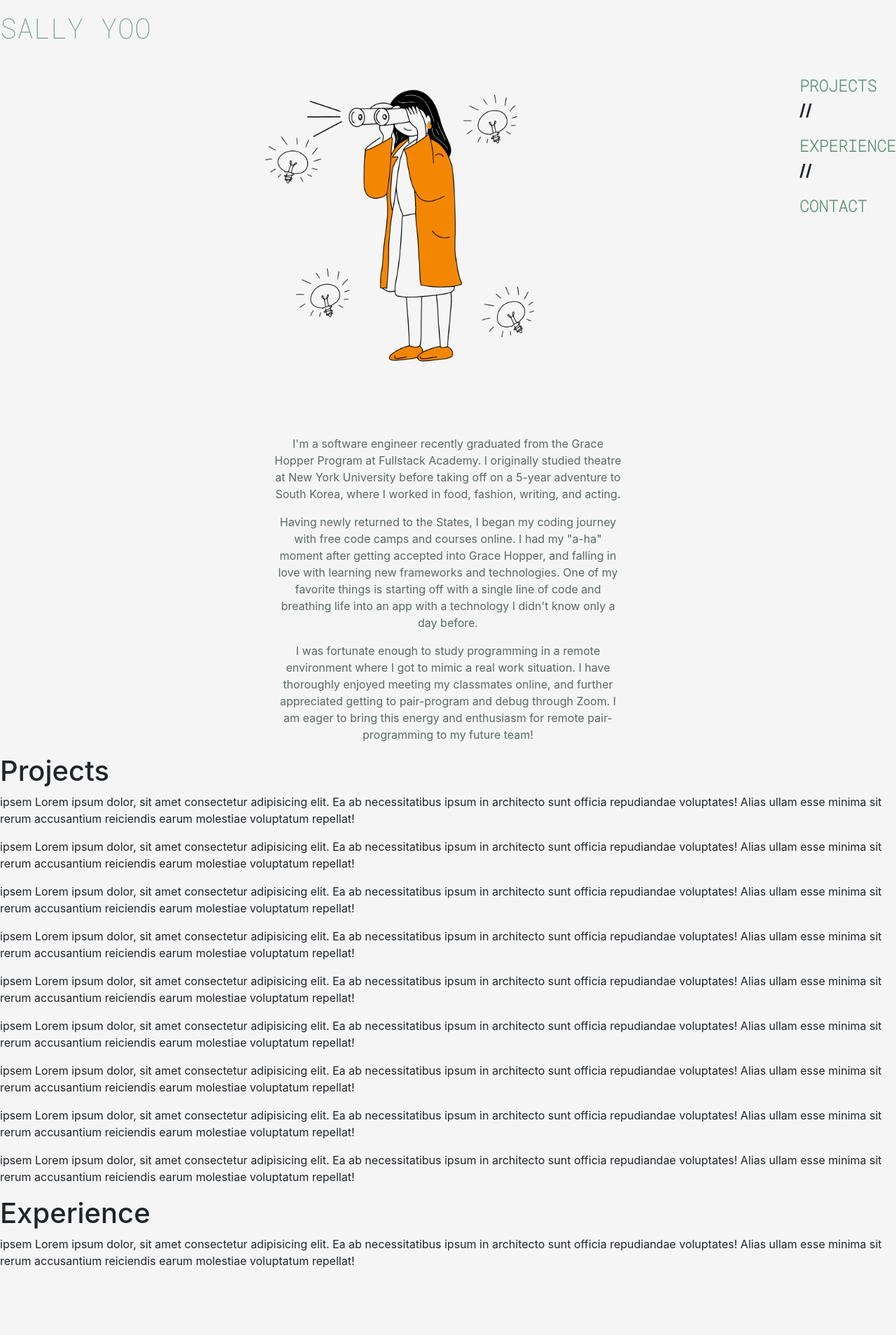
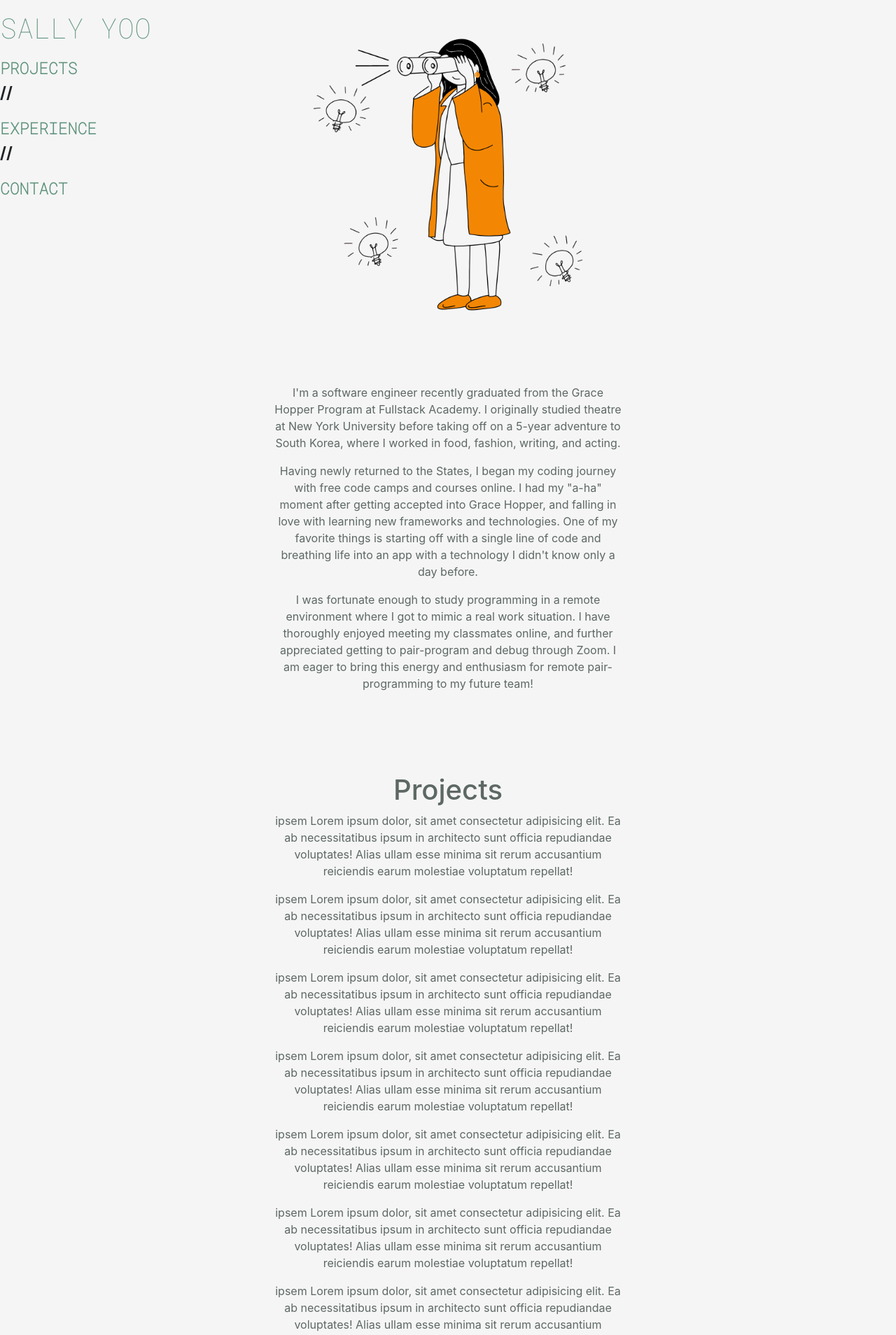
Before and after one commit to tabatabb7/sallyyoocodes, a React (Create React App) app: page / in a window 1280 px wide. Shown: the top 1908 px of the page at 70% size. Before the commit the page ends 1830 px from the top, so only its background shows below. Built offline with nearby package versions, Linux system fonts and the light colour scheme.

Commit message:
fix: made navbar sticky on left

```diff
--- a/src/About.js
+++ b/src/About.js
@@ -3,7 +3,7 @@ import "./App.css";
 import splash from "./splash.png";
 
 const About = () => (
-  <div className="App">
+  <div id="top" className="App">
     <img
       src={splash}
       alt="woman looking through binoculars"
--- a/src/App.css
+++ b/src/App.css
@@ -4,7 +4,9 @@
 .App {
   text-align: center;
 }
-
+.header {
+  position: fixed;
+}
 .App-header {
   background-color: whitesmoke;
   display: flex;
@@ -18,19 +20,25 @@
   font-size: 69px;
   padding-top: 1rem;
   padding-right: 40px;
+  font-weight: 700;
 }
 a:link {
   color: #5c917a;
   font-family: "Roboto Mono", monospace;
+  text-decoration: wavy;
 }
 a:visited {
   color: #5c917a;
   font-family: "Roboto Mono", monospace;
+  text-decoration: wavy;
+}
+a:hover {
+  text-decoration: dotted;
 }
 .links {
   font-size: 23px;
   float: right;
-  padding-top: 2rem;
+  padding-top: 4rem;
   font-weight: 700;
 }
 
@@ -53,6 +61,33 @@ a:visited {
   margin-left: auto;
   margin-right: auto;
 }
+#projects {
+  display: flex;
+  flex-direction: column;
+  justify-content: center;
+  color: #5d6863;
+  background-color: whitesmoke;
+  min-width: 500px;
+  max-width: 250px;
+  padding-top: 100px;
+  text-align: center;
+  margin-left: auto;
+  margin-right: auto;
+}
+
+#experience {
+  display: flex;
+  flex-direction: column;
+  justify-content: center;
+  color: #5d6863;
+  background-color: whitesmoke;
+  min-width: 500px;
+  max-width: 250px;
+  padding-top: 100px;
+  text-align: center;
+  margin-left: auto;
+  margin-right: auto;
+}
 @keyframes App-logo-spin {
   from {
     transform: rotate(0deg);
--- a/src/Header.js
+++ b/src/Header.js
@@ -35,7 +35,7 @@ const Header = () => (
     <div className="title">
       <div className="nameplate">
         <h1 className="header">
-          <a href="/" id="top">
+          <a onClick={() => initScroll("top")} href="#top">
             SALLY YOO
           </a>
         </h1>
```
